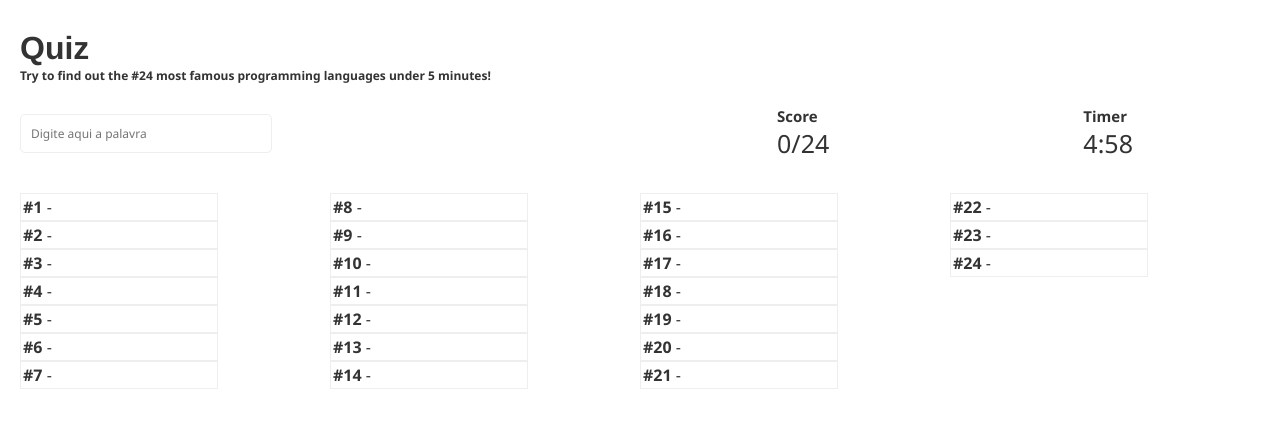
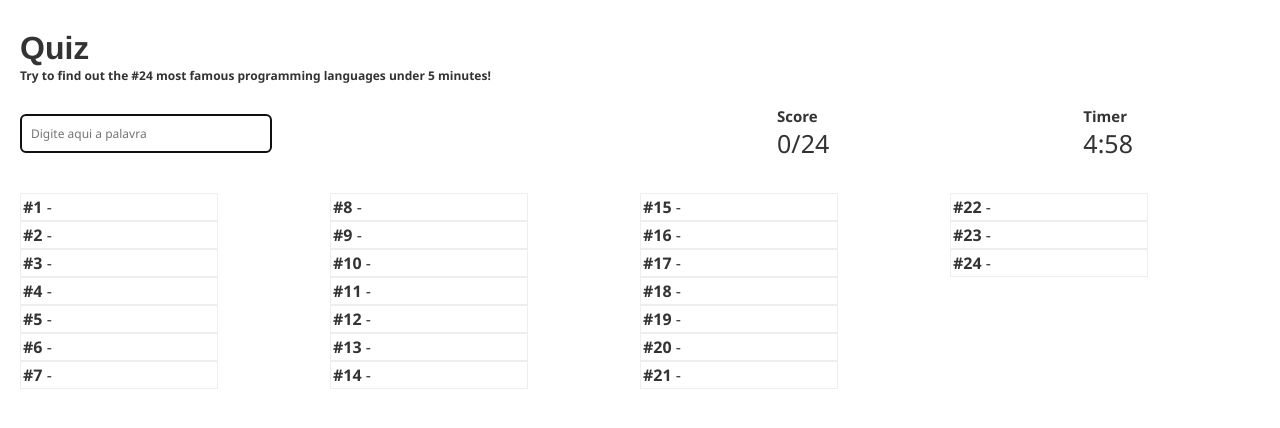
Before and after one commit to igormatosDev/react-quiz-challenge, a React (Create React App) app: page / in a window 1280 px wide. Both pictures are taken after a click on the button "Play quiz". Shown: the top 428 px of the page. Built offline with nearby package versions, Linux system fonts and the light colour scheme.

Commit message:
Adding input ref to focus query input

```diff
--- a/src/components/QuizForm/QuizForm.js
+++ b/src/components/QuizForm/QuizForm.js
@@ -24,6 +24,7 @@ const QuizForm = () => {
 
   // hooks
   const startFunctionRef = useRef();
+  const inputQueryRef = useRef();
   const [query, setQuery] = useState("");
   const [isRunning, setIsRunning] = useState(false);
 
@@ -54,6 +55,11 @@ const QuizForm = () => {
     }
   }, [query]);
 
+  useEffect(() => {
+    // focusing query input text
+    inputQueryRef.current?.focus();
+  }, [startFunctionRef.current]);
+
   const handleClick = () => {
     if (startFunctionRef.current) {
       startFunctionRef.current();
@@ -82,6 +88,7 @@ const QuizForm = () => {
           <div className="quizform__button">
             {isRunning ? (
               <input
+                ref={inputQueryRef}
                 className="quizform__input"
                 type="text"
                 placeholder="Digite aqui a palavra"
```
